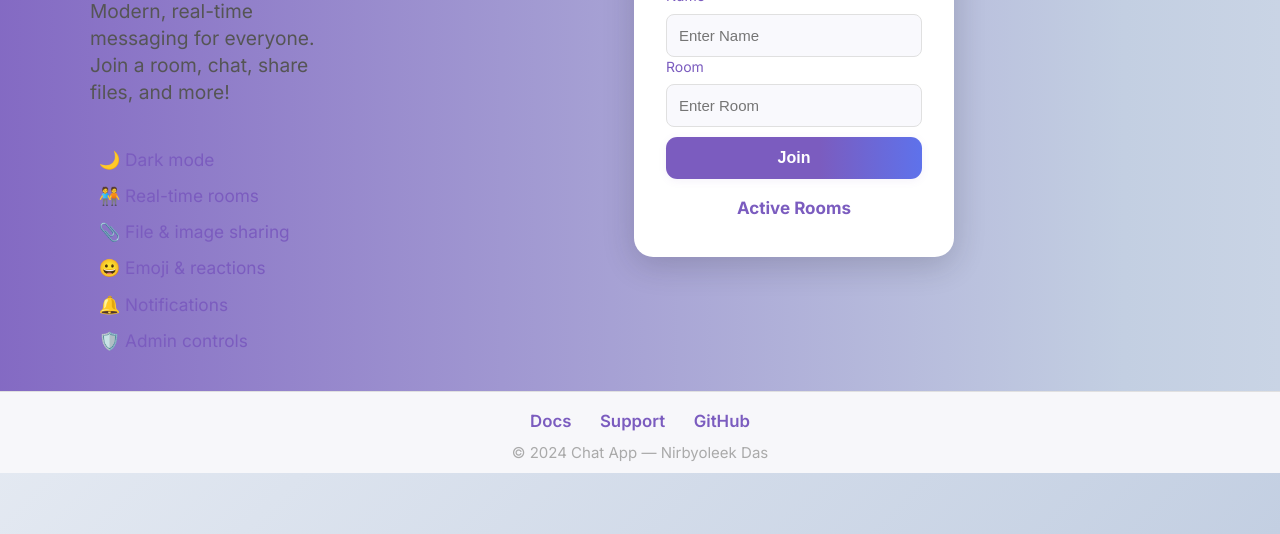
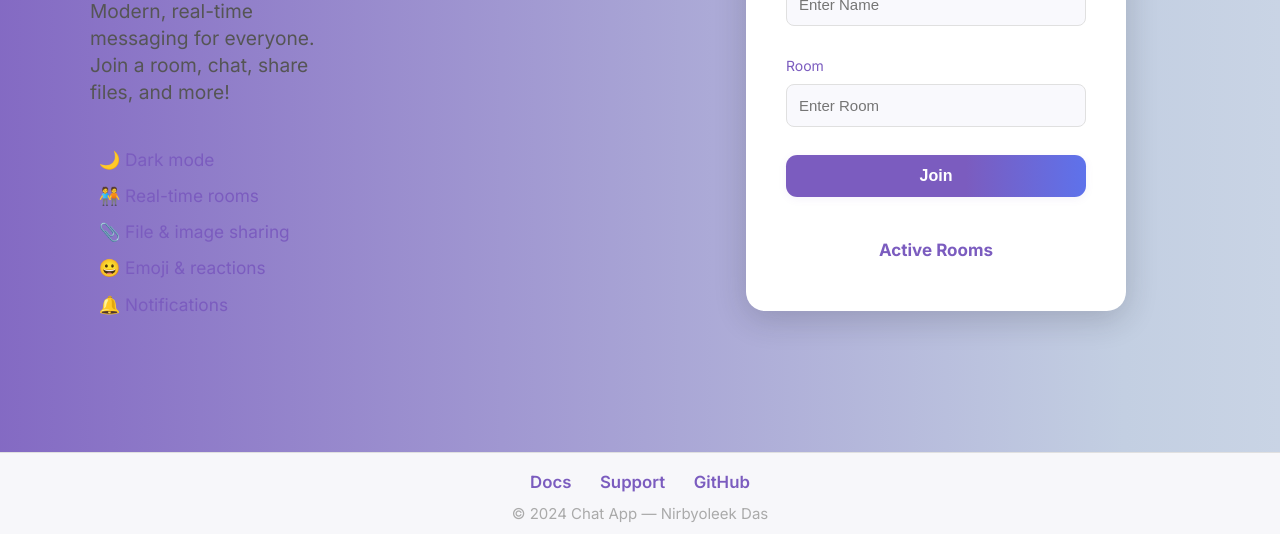
Before and after one commit to Nirbyoleek/Chat-App, a website: page public/index.html in a window 1280 px wide. Shown: the part 266-800 px from the top of the page. Drawn offline with Linux system fonts and the light colour scheme; no server answers.

Commit message:
Improvements

```diff
--- a/public/css/styles.css
+++ b/public/css/styles.css
@@ -14,12 +14,15 @@ input {
   font-size: 14px;
 }
 
-body {
+body, html {
+  min-height: 100vh;
+  height: 100%;
+  display: flex;
+  flex-direction: column;
   line-height: 1.4;
   color: #222;
   font-family: 'Inter', Helvetica, Arial, sans-serif;
   background: linear-gradient(135deg, #f5f7fa 0%, #c3cfe2 100%);
-  min-height: 100vh;
   transition: background 0.4s, color 0.4s, box-shadow 0.4s;
 }
 
@@ -636,14 +639,24 @@ body.dark-mode .msg-edit-btn:hover, body.dark-mode .msg-del-btn:hover {
 body.dark-mode .join-right-panel {
   background: #23243a;
 }
+.join-form-cta {
+  margin-top: 32px;
+  display: flex;
+  justify-content: flex-end;
+  width: 100%;
+  max-width: 1200px;
+  margin-left: auto;
+  margin-right: 5vw;
+}
 .join-form-box {
-  margin: 0 auto;
-  min-width: 320px;
-  max-width: 400px;
+  margin: 0 0 0 auto;
+  min-width: 380px;
+  max-width: 440px;
+  min-height: 440px;
   background: #fff;
   border-radius: 1.2rem;
   box-shadow: 0px 8px 32px 0px #1d1f2633;
-  padding: 36px 32px 28px 32px;
+  padding: 56px 40px 40px 40px;
   display: flex;
   flex-direction: column;
   align-items: center;
@@ -654,11 +667,22 @@ body.dark-mode .join-form-box {
   color: #e0e0e0;
   box-shadow: 0px 8px 32px 0px #0008;
 }
-.join-form-box h1 {
-  color: #6b47b8;
+.join-form-box h2 {
+  margin-bottom: 28px;
+}
+.join-form-box label {
+  margin-bottom: 8px;
+  margin-top: 12px;
+}
+.join-form-box input {
   margin-bottom: 18px;
-  font-size: 2rem;
-  font-weight: 700;
+}
+.join-form-box button[type="submit"] {
+  margin-top: 18px;
+  margin-bottom: 18px;
+}
+#active-rooms-section {
+  margin-top: 24px !important;
 }
 .join-footer {
   text-align: center;
@@ -685,6 +709,10 @@ body.dark-mode .join-form-box {
     flex: none;
     padding: 0;
   }
+  .join-form-cta {
+    justify-content: center;
+    margin-right: 0;
+  }
   .join-form-box {
     min-width: 90vw;
     max-width: 98vw;
@@ -693,6 +721,7 @@ body.dark-mode .join-form-box {
 }
 
 .landing-hero {
+  flex: 1 0 auto;
   width: 100vw;
   min-height: 70vh;
   background: linear-gradient(270deg, #f5f7fa, #c3cfe2, #7b5cbf, #5e72eb, #f5f7fa);
@@ -767,12 +796,6 @@ body.dark-mode .hero-subtitle {
   justify-content: center;
   min-width: 220px;
 }
-.join-form-cta {
-  margin-top: 32px;
-  display: flex;
-  justify-content: center;
-  width: 100%;
-}
 .testimonials-section {
   background: #fff;
   padding: 36px 0 24px 0;
@@ -819,11 +842,16 @@ body.dark-mode .testimonial {
   font-weight: 600;
 }
 .landing-footer {
+  flex-shrink: 0;
+  width: 100%;
   background: #f7f7fa;
   padding: 18px 0 10px 0;
   text-align: center;
   border-top: 1px solid #e0e0e0;
   margin-top: 0;
+  position: relative;
+  bottom: 0;
+  left: 0;
 }
 body.dark-mode .landing-footer {
   background: #23243a;
--- a/public/index.html
+++ b/public/index.html
@@ -24,7 +24,7 @@
             <li>📎 File & image sharing</li>
             <li>😀 Emoji & reactions</li>
             <li>🔔 Notifications</li>
-            <li>🛡️ Admin controls</li>
+
           </ul>
         </div>
         <div class="join-form-cta">
--- a/src/utils/users.js
+++ b/src/utils/users.js
@@ -2,14 +2,12 @@ const validator = require('validator');
 const users = [];
 
 const addUser = ({ id, username, room }) => {
-  // clean the data
   if (typeof username !== 'string' || typeof room !== 'string') {
     return { error: 'Username and room must be strings!' };
   }
   username = validator.escape(username.trim().toLowerCase());
   room = validator.escape(room.trim().toLowerCase());
 
-  // Validate the data
   if (!username || !room) {
     return {
       error: "Username and room are required!",
@@ -28,7 +26,6 @@ const addUser = ({ id, username, room }) => {
     return { error: 'Room name contains invalid characters.' };
   }
 
-  // Check for existing user
   const existingUser = users.find((user) => {
     return user.room === room && user.username === username;
   });
@@ -38,7 +35,6 @@ const addUser = ({ id, username, room }) => {
       error: "Username already exists!",
     };
   }
-  // Store user
 
   const user = { id, username, room };
   users.push(user);
@@ -51,7 +47,6 @@ const removeUser = (id) => {
     return users.splice(index, 1)[0];
   }
 };
-// Get User
 const getUser = (id) => {
   return users.find((user) => user.id === id);
 };
```
Also changed, not shown: README.md, public/img/undraw_group_chat_re_frmo.svg (deleted), 4 other files.
